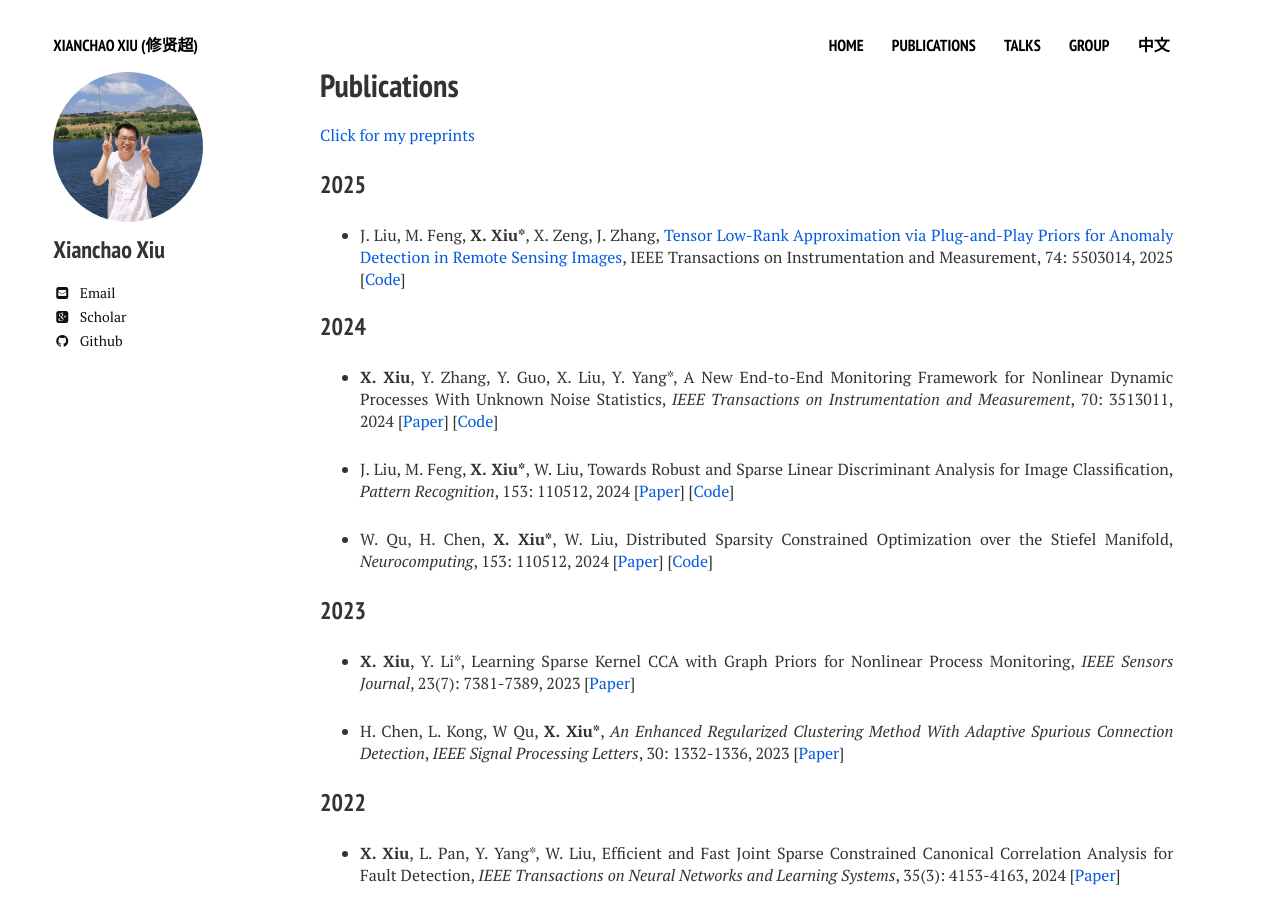
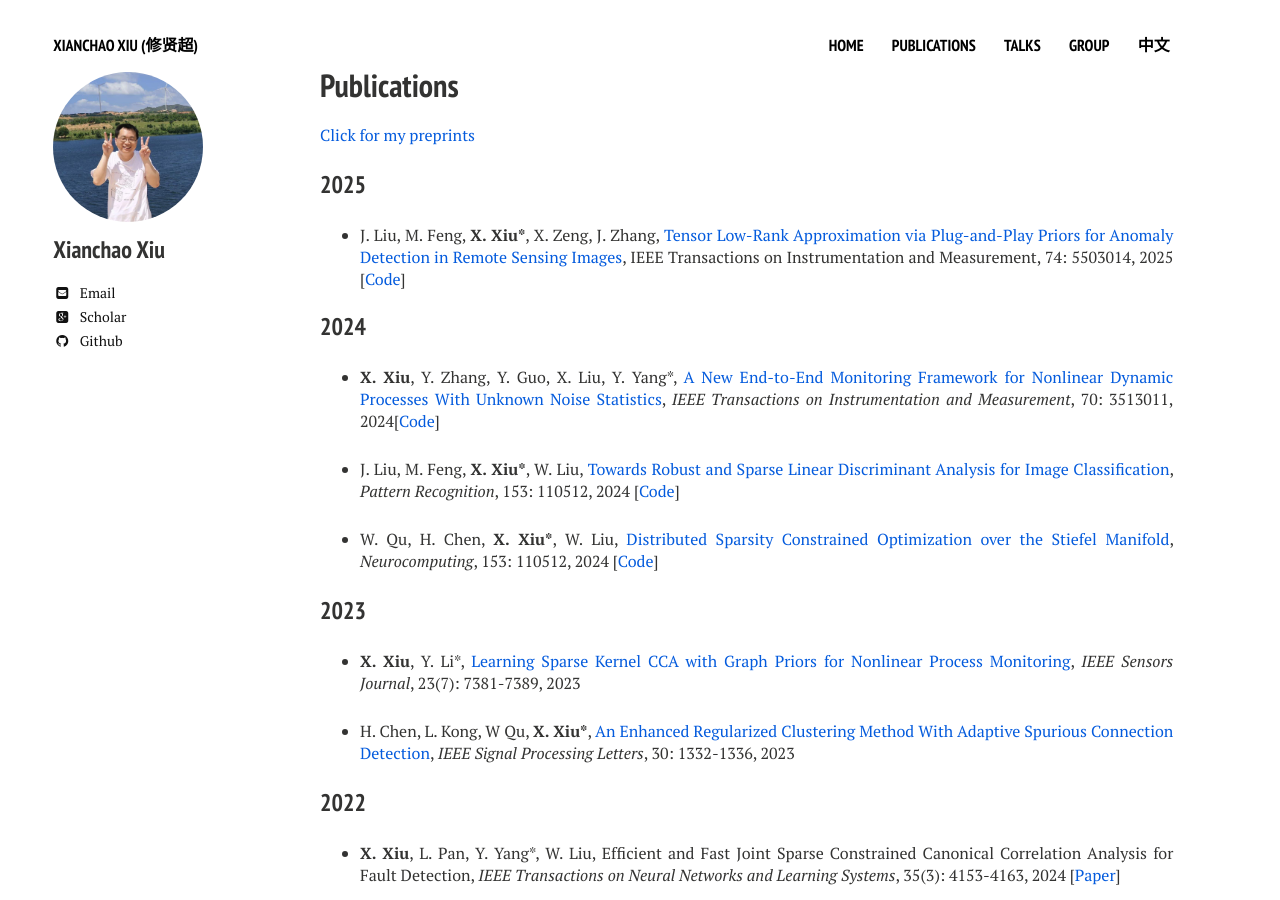
Before and after one commit to xianchaoxiu/xianchaoxiu.github.io, a Jekyll site: the page built from publications/index.md, in a window 1280 px wide and 900 px high. Built offline with Jekyll 4.4.1, drawn with Linux system fonts in a browser that asks for light colours; nearby versions of some CDN libraries.

Commit message:
Update index.md

```diff
--- a/publications/index.md
+++ b/publications/index.md
@@ -18,19 +18,19 @@ share: false
 
 ### 2024
 
-* <b>X. Xiu</b>, Y. Zhang, Y. Guo, X. Liu, Y. Yang*, A New End-to-End Monitoring Framework for Nonlinear Dynamic Processes With Unknown Noise Statistics, <i>IEEE Transactions on Instrumentation and Measurement</i>, 70: 3513011, 2024 [<a href="https://ieeexplore.ieee.org/abstract/document/10464356" class="textlink" target="_blank">Paper</a>] [<a href="https://github.com/xianchaoxiu/DRNN" class="textlink" target="_blank">Code</a>]
+* <b>X. Xiu</b>, Y. Zhang, Y. Guo, X. Liu, Y. Yang*, <a href="https://ieeexplore.ieee.org/abstract/document/10464356" class="textlink" target="_blank">A New End-to-End Monitoring Framework for Nonlinear Dynamic Processes With Unknown Noise Statistics</a>, <i>IEEE Transactions on Instrumentation and Measurement</i>, 70: 3513011, 2024[<a href="https://github.com/xianchaoxiu/DRNN" class="textlink" target="_blank">Code</a>]
 
-* J. Liu, M. Feng, <b>X. Xiu*</b>, W. Liu, Towards Robust and Sparse Linear Discriminant Analysis for Image Classification, <i>Pattern Recognition</i>, 153: 110512, 2024 [<a href="https://www.sciencedirect.com/science/article/abs/pii/S0031320324002632" class="textlink" target="_blank">Paper</a>] [<a href="https://github.com/EMXlight/RSLDAplus" class="textlink" target="_blank">Code</a>]
+* J. Liu, M. Feng, <b>X. Xiu*</b>, W. Liu, <a href="https://www.sciencedirect.com/science/article/abs/pii/S0031320324002632" class="textlink" target="_blank">Towards Robust and Sparse Linear Discriminant Analysis for Image Classification</a>, <i>Pattern Recognition</i>, 153: 110512, 2024 [<a href="https://github.com/EMXlight/RSLDAplus" class="textlink" target="_blank">Code</a>]
 
-* W. Qu, H. Chen, <b>X. Xiu*</b>, W. Liu, Distributed Sparsity Constrained Optimization over the Stiefel Manifold, <i>Neurocomputing</i>, 153: 110512, 2024 [<a href="https://www.sciencedirect.com/science/article/abs/pii/S0925231224010385" class="textlink" target="_blank">Paper</a>] [<a href="https://github.com/wtqu/DREAM" class="textlink" target="_blank">Code</a>]
+* W. Qu, H. Chen, <b>X. Xiu*</b>, W. Liu, <a href="https://www.sciencedirect.com/science/article/abs/pii/S0925231224010385" class="textlink" target="_blank">Distributed Sparsity Constrained Optimization over the Stiefel Manifold</a>, <i>Neurocomputing</i>, 153: 110512, 2024 [<a href="https://github.com/wtqu/DREAM" class="textlink" target="_blank">Code</a>]
 
 
 
 ### 2023
 
-* <b>X. Xiu</b>, Y. Li*, Learning Sparse Kernel CCA with Graph Priors for Nonlinear Process Monitoring, <i>IEEE Sensors Journal</i>, 23(7): 7381-7389, 2023 [<a href="https://ieeexplore.ieee.org/abstract/document/10050438" class="textlink" target="_blank">Paper</a>]
+* <b>X. Xiu</b>, Y. Li*, <a href="https://ieeexplore.ieee.org/abstract/document/10050438" class="textlink" target="_blank">Learning Sparse Kernel CCA with Graph Priors for Nonlinear Process Monitoring</a>, <i>IEEE Sensors Journal</i>, 23(7): 7381-7389, 2023
 
-* H. Chen, L. Kong, W Qu, <b>X. Xiu*</b>, <i>An Enhanced Regularized Clustering Method With Adaptive Spurious Connection Detection</i>, <i>IEEE Signal Processing Letters</i>, 30: 1332-1336, 2023 [<a href="https://ieeexplore.ieee.org/abstract/document/10252040" class="textlink" target="_blank">Paper</a>]
+* H. Chen, L. Kong, W Qu, <b>X. Xiu*</b>, <a href="https://ieeexplore.ieee.org/abstract/document/10252040" class="textlink" target="_blank">An Enhanced Regularized Clustering Method With Adaptive Spurious Connection Detection</a>, <i>IEEE Signal Processing Letters</i>, 30: 1332-1336, 2023
 
 
 ### 2022
```
